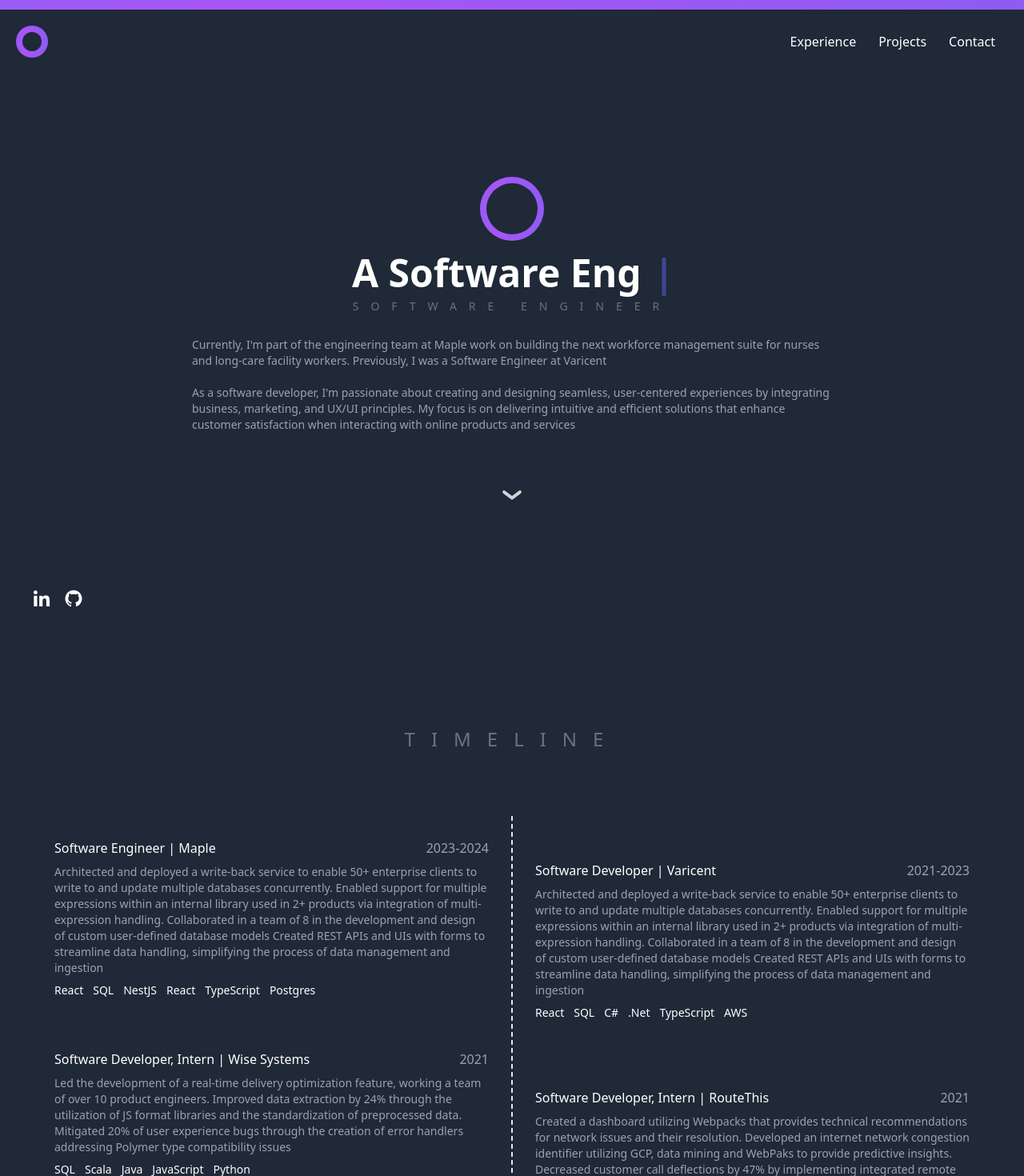
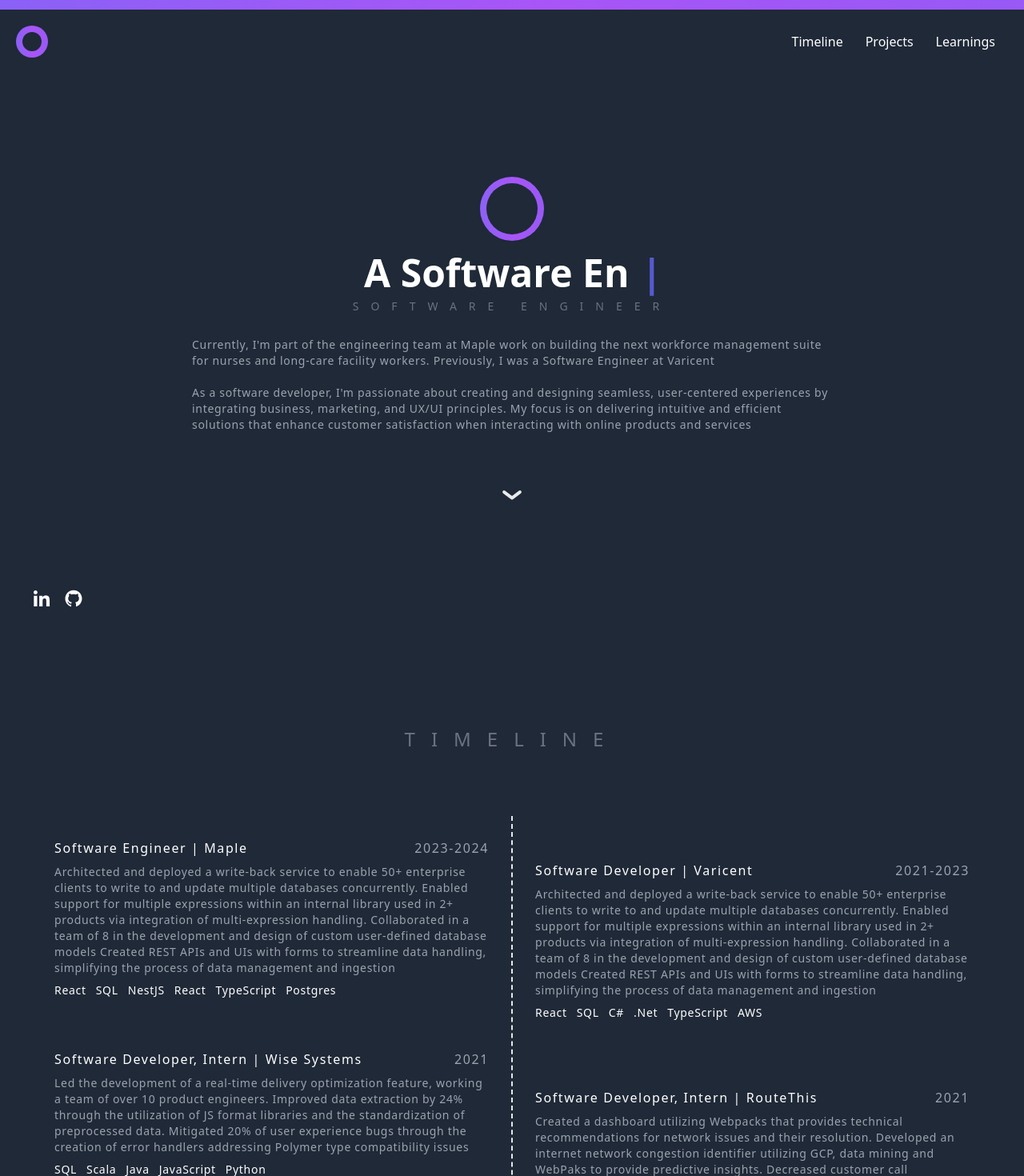
Before and after one commit to udallmo/umo_site, a Next.js app: page / in a window 1280 px wide. Shown: the top 1470 px of the page at 80% size. Built offline with nearby package versions, Linux system fonts and the light colour scheme.

Commit message:
update nav, hide old exps, scrollable sections

```diff
--- a/components/Experience.tsx
+++ b/components/Experience.tsx
@@ -9,8 +9,10 @@ function Experience({}: Props) {
   const oddExperience = COMPANYDATA.filter(company => company.id%2 === 0)
   const evenExperience = COMPANYDATA.filter(company => company.id%2 !== 0)
 
+  const [hideOld, setHideOld] = useState<boolean>(true)
+  // TODO: Add Animations for showing the old
   return (
-    <div className="w-full">
+    <div id="section1" className="w-full mb-2">
     <motion.div
       initial={{ opacity: 0 }}
       whileInView={{ opacity: 1 }}
@@ -24,7 +26,7 @@ function Experience({}: Props) {
       <div className="flex flex-col w-1/2">
         {oddExperience.map(exp => {
           return        <>
-          <ExperienceCard data={exp}/>
+          <ExperienceCard data={exp} hideOld={hideOld}/>
           <div className="pt-2"></div>
           </>
         })}
@@ -34,12 +36,14 @@ function Experience({}: Props) {
 {evenExperience.map(exp => {
           return        <>
           <div className="pt-7"></div>
-          <ExperienceCard data={exp} />
+          <ExperienceCard data={exp} hideOld={hideOld}/>
           </>
         })}
       </div>
       </div>
-      {/* <div>Show more</div> */}
+      <div
+      onClick={() => setHideOld(!hideOld)}
+      className="hover:text-white hover:cursor-pointer text-gray-400 text-xs tracking-widest p-3 rounded-full border-blue-400 border-2 my-5">{hideOld ? "show more" : 'show less'}</div>
     </motion.div>
     </div>
   );
--- a/components/Header.tsx
+++ b/components/Header.tsx
@@ -1,6 +1,8 @@
 import React from "react";
 import { Cursor, useTypewriter } from "react-simple-typewriter";
 import { Path } from "../utils/constant";
+import {Link} from 'react-scroll';
+
 
 type Props = {
   switchRenders: (path: Path) => void;
@@ -17,15 +19,19 @@ const Header = ({ switchRenders, colors }: Props) => {
         <div className=" h-6 w-6 bg-gray-800 rounded-full flex justify-center text-center top-0"></div>
       </div>
       <div className="flex flex-row justify-between px-2 space-x-3">
-        <div className="headerIcon" onClick={() => switchRenders(Path.Exp)}>
-          Experience
-        </div>
-        <div className="headerIcon" onClick={() => switchRenders(Path.Project)}>
+        <Link className="headerIcon" to="section1" smooth={true} duration={500}>
+          Timeline
+        </Link>
+
+        <Link className="headerIcon" to="section2" smooth={true} duration={500}>
           Projects
-        </div>
-        <div className="headerIcon" onClick={() => switchRenders(Path.Contact)}>
-          Contact
-        </div>
+        </Link>
+        <Link className="headerIcon" to="section3" smooth={true} duration={500}>
+          Learnings
+        </Link>
+        <Link className="headerIcon" to="section3" smooth={true} duration={500} hidden>
+          Learnings
+        </Link>
       </div>
     </header>
   );
--- a/components/Hero.tsx
+++ b/components/Hero.tsx
@@ -3,6 +3,7 @@ import { Cursor, useTypewriter } from "react-simple-typewriter";
 import { motion } from "framer-motion";
 import { useLottie } from "lottie-react";
 import arrowAnimation from "./arrow.json";
+import {Link} from 'react-scroll';
 
 type Props = {};
 
@@ -42,11 +43,14 @@ function Hero({}: Props) {
       <h2 className="text-sm uppercase text-gray-500 pb-2 pt-2 tracking-[15px]">
         software Engineer
       </h2>
-      <p className="px-20 py-5 text-gray-400 xl:mx-40 text-sm">
+      <p className="px-20 py-5 text-gray-400 xl:mx-40 text-sm tracking-wider">
       Currently, I&apos;m part of the engineering team at Maple work on building the next workforce management suite for nurses and long-care facility workers. Previously, I was a Software Engineer at Varicent <br /><br />
       As a software developer, I&apos;m passionate about creating and designing seamless, user-centered experiences by integrating business, marketing, and UX/UI principles. My focus is on delivering intuitive and efficient solutions that enhance customer satisfaction when interacting with online products and services
       </p>
+
+      <Link to="section1" smooth={true} duration={500} className="hover:cursor-pointer">
       {View}
+        </Link>
     </motion.div>
     </div>
   );
--- a/components/experience-components/ExperienceCard.tsx
+++ b/components/experience-components/ExperienceCard.tsx
@@ -2,21 +2,25 @@ import { CompanyInput } from "../../utils/test_data";
 
 type Props = {
     data: CompanyInput
+    hideOld: boolean,
 }
 
-export const ExperienceCard: React.FC<Props> = ({data}:Props) => {
-    const {role, company, description, stack, year} = data
-    return <div className="p-5 m-2 group hover:bg-slate-700 hover:cursor-pointer rounded">
+// TODO: link out to the company
+export const ExperienceCard: React.FC<Props> = ({data, hideOld}:Props) => {
+    const {role, company, description, stack, year, id} = data
+
+    const isHidden = hideOld ? id > 4: false
+    return <div className="p-5 m-2 group hover:bg-slate-700 hover:cursor-pointer rounded" hidden={isHidden}>
     <div className="flex justify-between">
-      <div className="group-hover:text-blue-400">{role} | {company}</div>
-      <div className="text-gray-400">{year}</div>
+      <div className="group-hover:text-blue-400 tracking-widest">{role} | {company}</div>
+      <div className="text-gray-400 tracking-widest">{year}</div>
     </div>
 
-      <p className="pt-2 text-gray-400 text-sm">
+      <p className="pt-2 text-gray-400 text-sm tracking-wider">
         {description}
       </p>
 
-      <div className="flex flex-row gap-3 text-sm mt-2">
+      <div className="flex flex-row gap-3 text-sm mt-2 tracking-wider">
         {stack.map(s => <div key={s}>{s}</div>)}
       </div>
     </div>
--- a/package.json
+++ b/package.json
@@ -25,6 +25,7 @@
     "react-dom": "18.2.0",
     "react-hook-form": "^7.43.8",
     "react-icons": "^4.8.0",
+    "react-scroll": "^1.9.0",
     "react-simple-typewriter": "^5.0.1",
     "react-social-icons": "^5.15.0",
     "typescript": "5.0.2"
--- a/utils/test_data.tsx
+++ b/utils/test_data.tsx
@@ -17,6 +17,8 @@ export type CompanyInput = {
   description: string
 }
 
+// TODO: Add Maple Description
+// TODO: Add links to the companies
 export const COMPANYDATA: CompanyInput[] = [
 
   {
@@ -75,7 +77,7 @@ export const COMPANYDATA: CompanyInput[] = [
   },
   {
     id: 6,
-    company: "University of Waterloo - Recruitment Office",
+    company: "University of Waterloo",
     role: "Software Developer, Intern",
     year: "2019",
     stack: ["PHP", "JavaScript", "SQL", "Drupal"],
```
Also changed, not shown: 2 other files (tests, documents, lock files or other folders).
